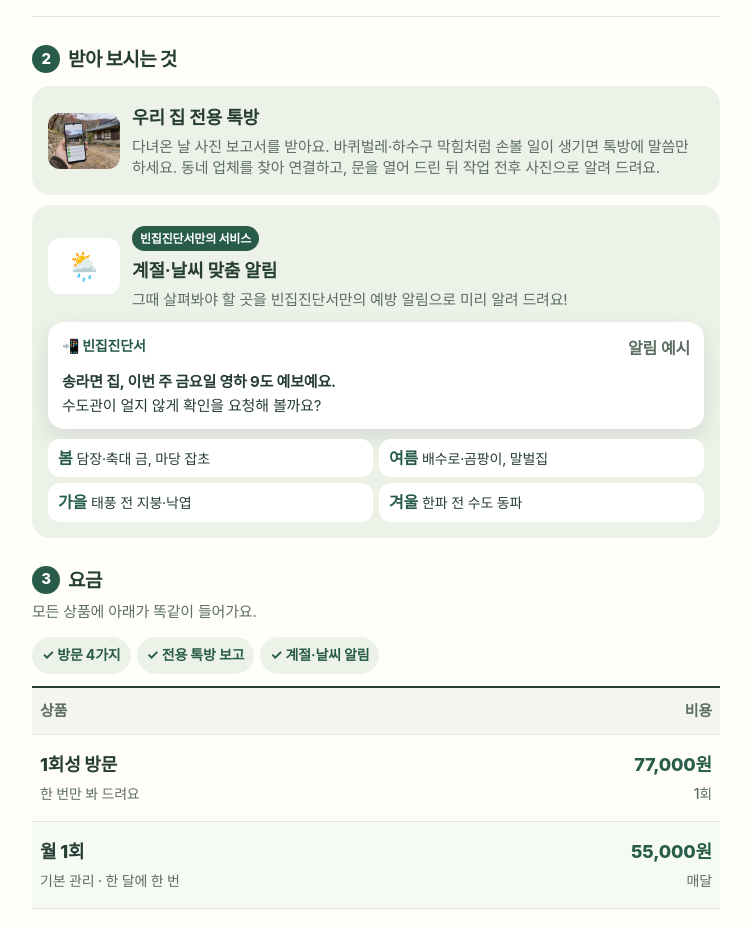
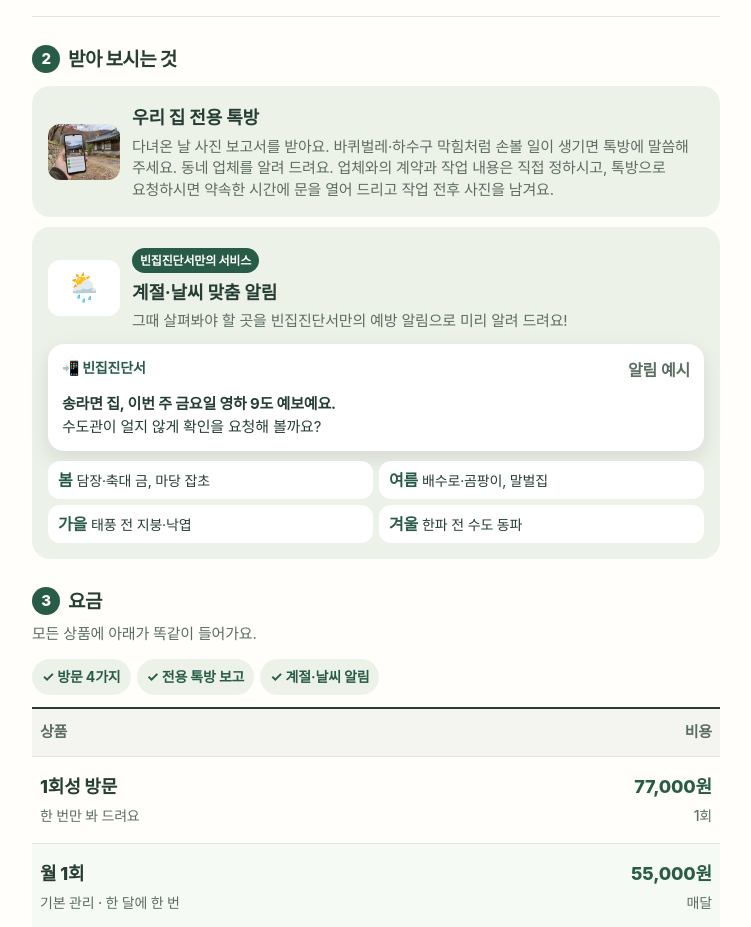
Before and after one commit to heexohee/Binzip, a Next.js app: page /diagnosis in a window 1280 px wide. Shown: the part 840-1767 px from the top of the page, without its empty margins (264-1015 px from the left). Built offline with nearby package versions, Linux system fonts and the light colour scheme; a web font is replaced by a local one.

Commit message:
fix: say the owner contracts the repair shop directly; we open the door only on request

```diff
--- a/app/management/management-view.tsx
+++ b/app/management/management-view.tsx
@@ -119,7 +119,7 @@ function ServicePanel() {
     <div className={m.get}>
       <div className={m.getHead}>
         <Image src="/management/phone-report.jpg" alt="" width={144} height={112} sizes="72px" />
-        <div><strong>우리 집 전용 톡방</strong><span>다녀온 날 사진 보고서를 받아요. 바퀴벌레·하수구 막힘처럼 손볼 일이 생기면 톡방에 말씀만 하세요. 동네 업체를 찾아 연결하고, 문을 열어 드린 뒤 작업 전후 사진으로 알려 드려요.</span></div>
+        <div><strong>우리 집 전용 톡방</strong><span>다녀온 날 사진 보고서를 받아요. 바퀴벌레·하수구 막힘처럼 손볼 일이 생기면 톡방에 말씀해 주세요. 동네 업체를 알려 드려요. 업체와의 계약과 작업 내용은 직접 정하시고, 톡방으로 요청하시면 약속한 시간에 문을 열어 드리고 작업 전후 사진을 남겨요.</span></div>
       </div>
     </div>
     <div className={m.get}>
```
